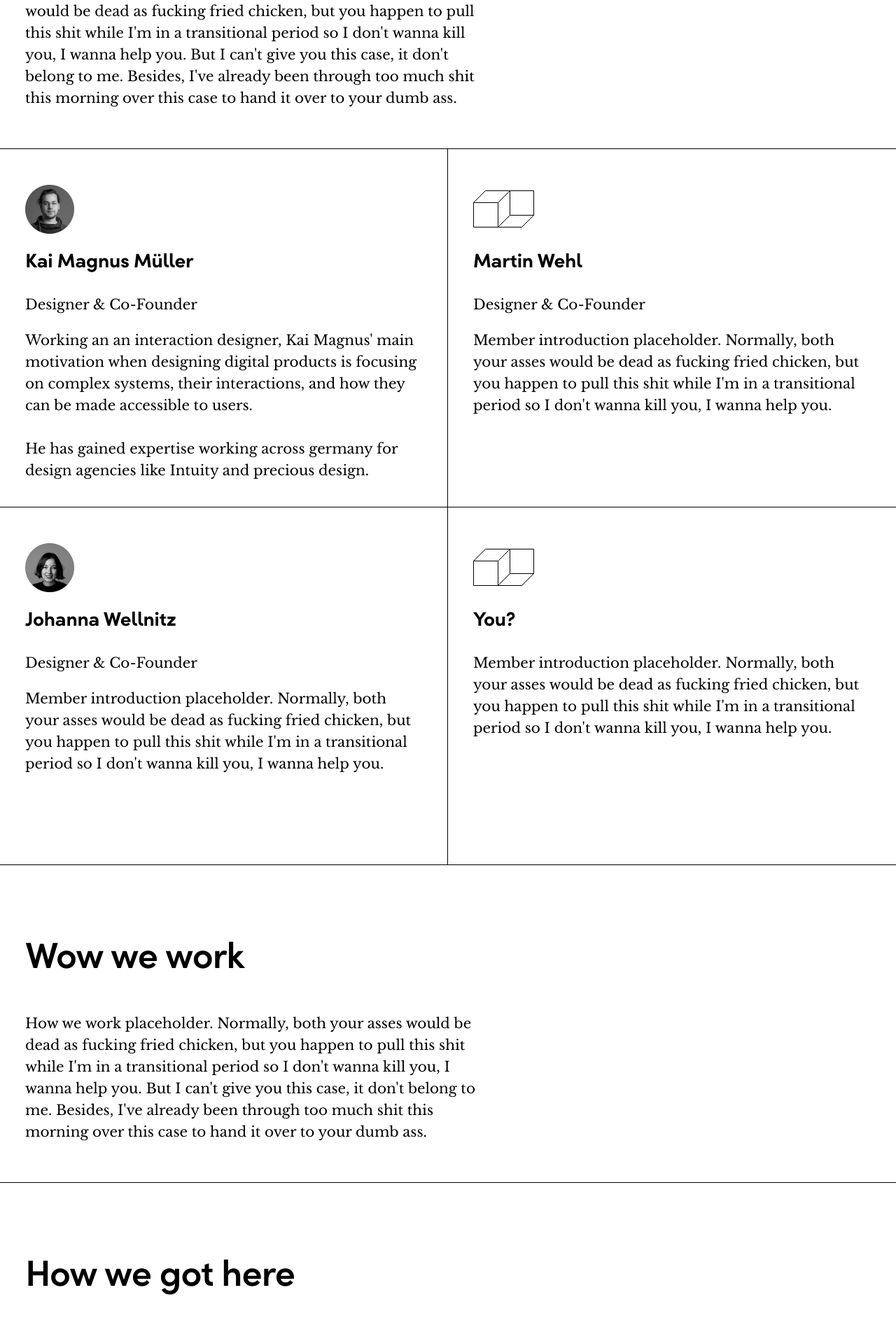
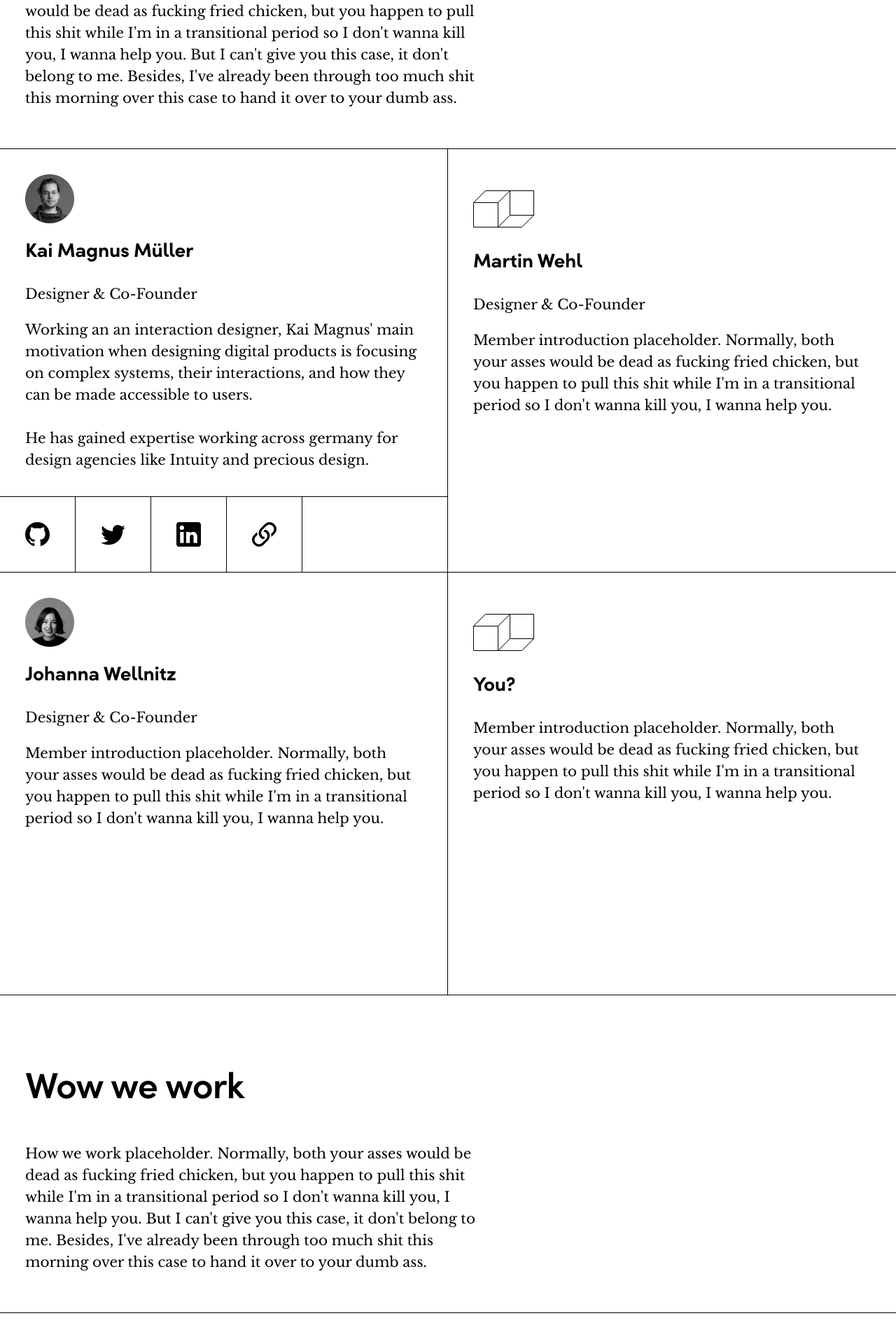
Before and after one commit to The-Destinations-Company/the-destinations-company.github.io, a Jekyll site: the page built from studio.html, in a window 1280 px wide. Shown: the part 979-2882 px from the top of the page at 70% size. Built offline with Jekyll 4.4.1, drawn with Linux system fonts in a browser that asks for light colours; some web fonts are replaced.

Commit message:
added member links

```diff
--- a/_data/team-members.yml
+++ b/_data/team-members.yml
@@ -5,6 +5,12 @@
     Working an an interaction designer, Kai Magnus' main motivation when designing digital products is focusing on complex systems, their interactions, and how they can be made accessible to users.
 
     He has gained expertise working across germany for design agencies like Intuity and precious design.
+  links:
+    github-link: https://github.com/KaiMagnusMueller
+    twitter-link: https://twitter.com/_kaimagnus
+    linkedin-link: https://www.linkedin.com/in/kai-magnus-müller-25a176207/
+    web-link: https://www.kaimagnus.de
+
 - name: Martin Wehl
   profile-img:
   profile-job: Designer & Co-Founder
--- a/_scss/_studio.scss
+++ b/_scss/_studio.scss
@@ -1,3 +1,39 @@
+.reset-padding {
+  padding: 0;
+}
+
+.member-profile {
+  display: flex;
+  flex-direction: column;
+}
+
+.member-content {
+  padding: 36px;
+}
+
 .team-member-portrait {
-  margin: 15px 0;
+  margin-bottom: 15px;
 }
+
+.member-links {
+  margin-top: auto;
+  width: 100%;
+  border-top: $border;
+
+  display: flex;
+  flex-direction: row;
+  a {
+    line-height: 0;
+    padding: 36px;
+    border-right: $border;
+
+    &:hover {
+      background-color: $yellow-70;
+    }
+  }
+
+  img {
+    width: 35px;
+    height: 100%;
+  }
+}
--- a/studio.html
+++ b/studio.html
@@ -34,11 +34,14 @@ layout: default
     <section class="section-white">
         <div class="grid-normalize-row-height grid-2 grid-2-divider content-grid responsive-wrap">
             {% for member in site.data.team-members %}
-            <div class="content-box-standard">
+            <div class="content-box-standard member-profile reset-padding">
+                <div class="member-content">
+
 
                     {% if member.profile-img %}
 
-                <img class="team-member-portrait" height="70" width="70" src="{{ member.profile-img}}" alt="{{member.name}}"/>
+                    <img class="team-member-portrait" height="70" width="70" src="{{ member.profile-img}}"
+                        alt="{{member.name}}" />
                     {% else %}
                     {% include random-shapes.html%}
                     {% endif %}
@@ -46,6 +49,34 @@ layout: default
                     <h3 class="heading-h3">{{member.name}}</h3>
                     <p class="">{{member.profile-job | newline_to_br }}</p>
                     <p class="">{{member.profile-text | newline_to_br }}</p>
+                </div>
+
+                {% if member.links %}
+                <div class="member-links">
+
+                    {% for link in member.links %}
+
+                    {% unless link[1] == nil %}
+                        <a href="{{ link[1]}}">
+
+                            {% if link[0] == "github-link" %}
+                            {% assign href ="/assets/src/github-icon.svg" %}
+                            {% elsif link[0] == "twitter-link" %}
+                            {% assign href = "/assets/src/twitter-icon.svg" %}
+                            {% elsif link[0] == "web-link" %}
+                            {% assign href = "/assets/src/web-icon.svg" %}
+                            {% elsif link[0] == "linkedin-link" %}
+                            {% assign href = "/assets/src/linkedin-icon.svg" %}
+                            {% endif %}
+
+                            <img src="{{ href }}" alt="{{ link[1] }}">
+                        </a>
+                        {% endunless %}
+
+                    {% endfor %}
+                </div>
+                {% endif %}
+
             </div>
 
             {% if forloop.last %}
```
Also changed, not shown: assets/src/github-icon.svg (added), assets/src/linkedin-icon.svg (added), assets/src/twitter-icon.svg (added), assets/src/web-icon.svg (added). Lines whose indentation alone changed are shown as unchanged.
